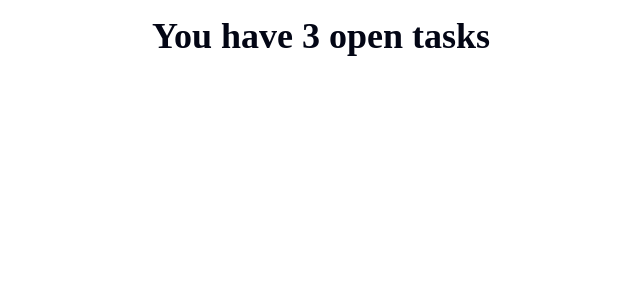
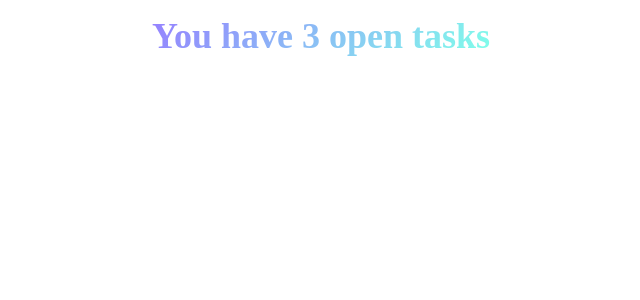
Before and after one commit to AdityaSahu786/RevisionSeries, a React (Vite) app in the folder todo-app/: page / in a window 1280 px wide. Shown: the top 300 px of the page, without its empty margins (104-744 px from the left). Built offline with nearby package versions, Linux system fonts and the light colour scheme; a web font is replaced by a local one.

Commit message:
Added First Component

```diff
--- a/todo-app/src/components/Header.jsx
+++ b/todo-app/src/components/Header.jsx
@@ -1,7 +1,7 @@
 export function Header() {
     return (
         <header>
-            <h1>You have 3 open tasks </h1>
+            <h1 className="text-gradient">You have 3 open tasks </h1>
         </header>
     )
 }
```
